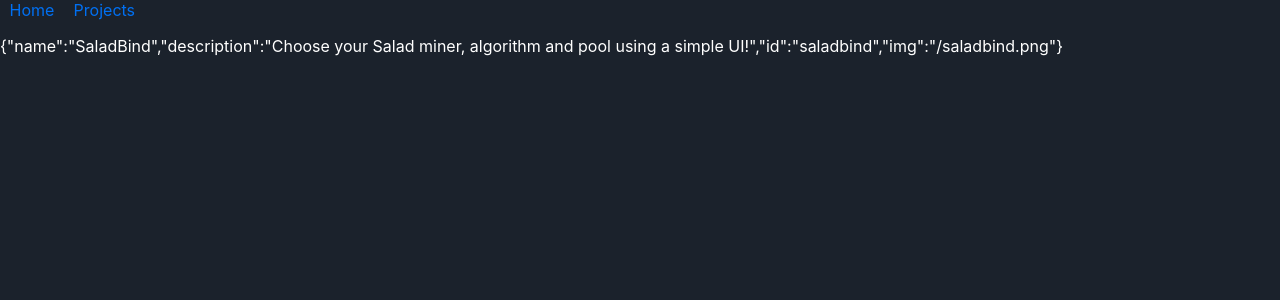
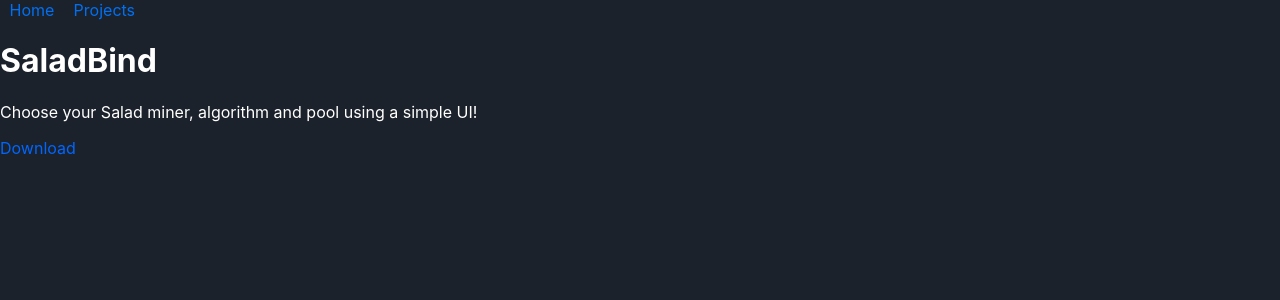
Before and after one commit to TheBlueBurger/my-site, a Next.js app: page /projects/saladbind in a window 1280 px wide. Shown: the top 300 px of the page. Built offline with nearby package versions, Linux system fonts and the light colour scheme.

Commit message:
small changes

```diff
--- a/pages/api/projects.js
+++ b/pages/api/projects.js
@@ -3,7 +3,8 @@ let Projects = [
     "name": "SaladBind",
     "description": "Choose your Salad miner, algorithm and pool using a simple UI!",
     "id": "saladbind",
-    "img": "/saladbind.png"
+    "img": "/saladbind.png",
+    "link": "https://github.com/VukkyLtd/SaladBind#readme"
   }
 ];
 
--- a/pages/projects/[name].js
+++ b/pages/projects/[name].js
@@ -1,21 +1,32 @@
-import {getProject, getProjects} from "../api/projects";
+import { getProject, getProjects } from "../api/projects";
 import Head from "next/head";
+import Link from "next/link";
+import styles from "../../styles/Project.module.css";
 
-export default function Project({project}) {
+export default function Project({ project }) {
   return <>
-  <Head>
-    <title>{project?.name} - My projects</title>
-  </Head>
-    <p>{JSON.stringify(project)}</p>
+    <Head>
+      <title>{project?.name} - My projects</title>
+    </Head>
+    {project && <>
+      <h1>{project.name}</h1>
+      <p>{project.description}</p>
+      {project.link && <div className={styles.Link}>
+        <Link href={project.link}><a>Download</a></Link>
+      </div>}
+    </>}
+    {!project && <>Project not found????????? This should never happen</>}
   </>
 }
 
 export async function getStaticProps({ params }) {
-  let project = getProject(params?.name)
-  if(!project) return {
-    redirect: {
-      destination: "/projects",
-      permanent: false
+  let project = getProject(params?.name);
+  if (!project) {
+    return {
+      redirect: {
+        destination: '/projects',
+        permanent: true,
+      },
     }
   }
   return {
@@ -28,7 +39,7 @@ export async function getStaticProps({ params }) {
 export async function getStaticPaths() {
   let projects = getProjects().map(project => project.id);
   return {
-    paths: projects.map(project => ({params: {name: project}})),
+    paths: projects.map(project => ({ params: { name: project } })),
     fallback: true
   }
 }
--- /dev/null
+++ b/styles/Project.module.css
@@ -0,0 +1,4 @@
+.Link {
+    color: #0066ff;
+    text-decoration: none;
+}
```
